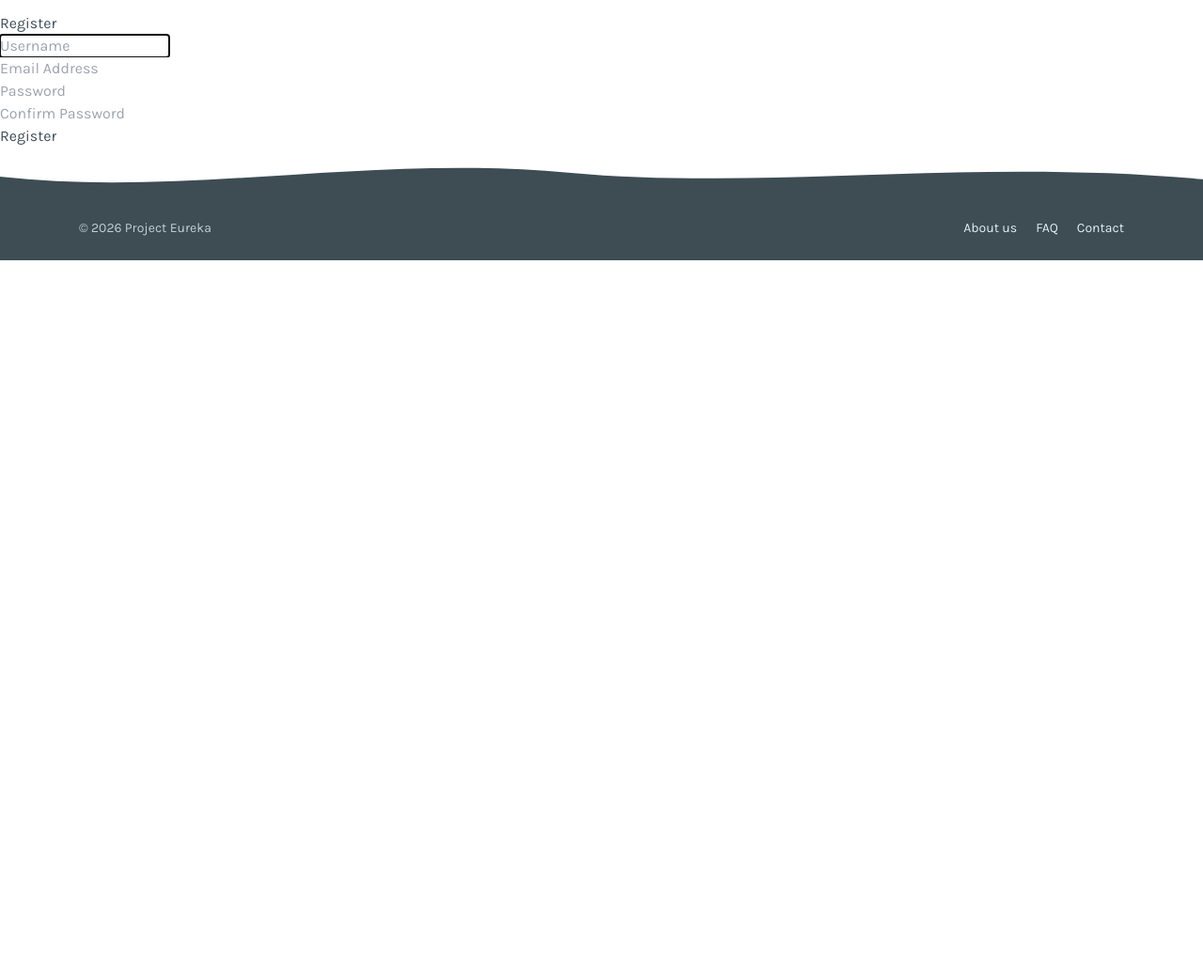
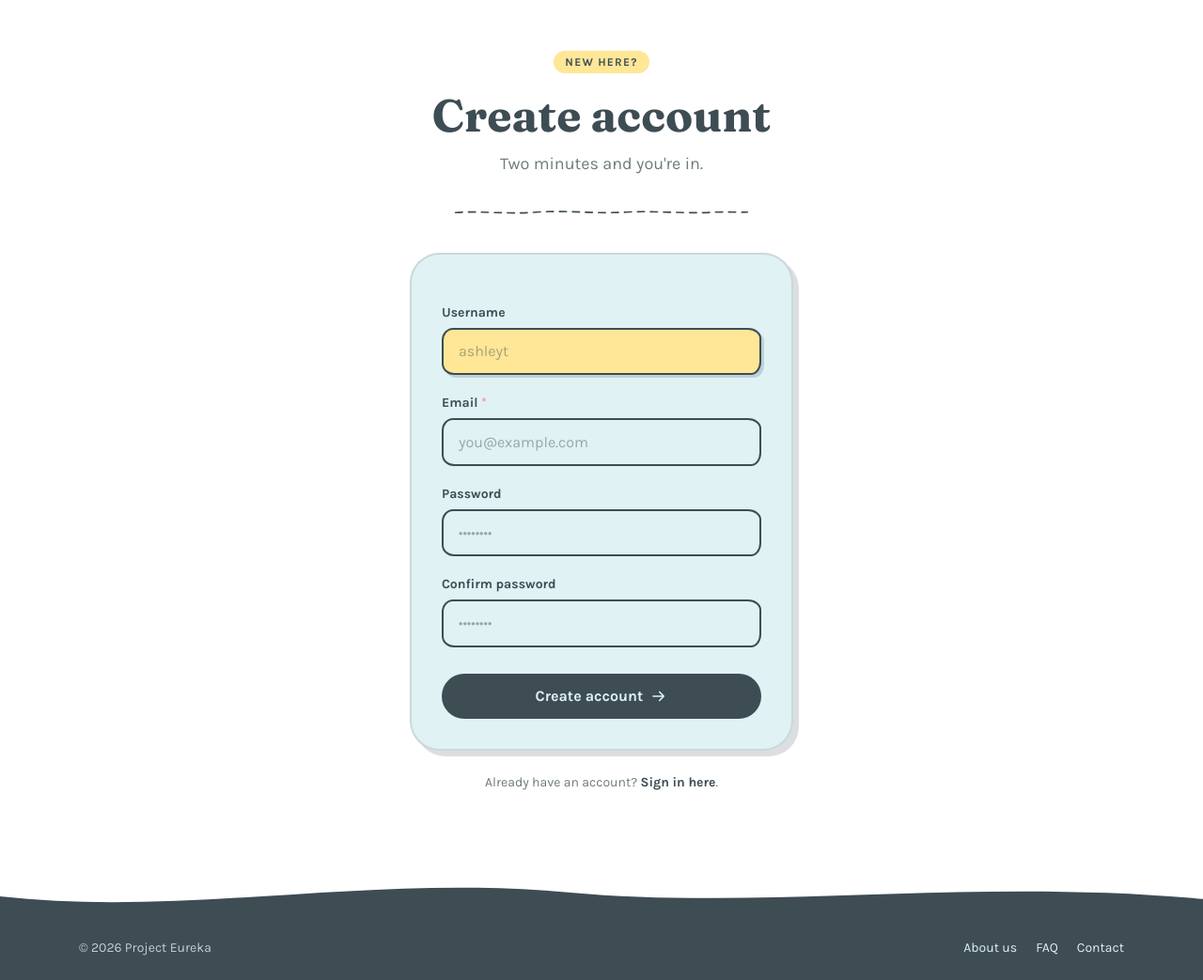
Before and after one commit to Yeffian/project_eureka, a Django app: page /register/ in a window 1280 px wide. Shown: the part 115-1158 px from the top of the page at 94% size. Before the commit the page ends 392 px from the top, so only its background shows below. Run offline with Django 5.2, Linux system fonts and the light colour scheme; some libraries are stand-ins or nearby versions.

Commit message:
fix: add styling to login and register forms

```diff
--- a/core/templates/core/register.html
+++ b/core/templates/core/register.html
@@ -3,30 +3,65 @@
 {% block title %}Project Eureka — Register{% endblock %}
 
 {% block content %}
+<section class="mx-auto max-w-md px-5 pt-10 pb-20">
 
-<h2>Register</h2>
+  <!-- ░░ Hero ░░ -->
+  <div class="reveal text-center mb-10">
+    <p class="inline-block rounded-full bg-butter px-3 py-1 text-xs font-bold uppercase tracking-widest mb-5">New here?</p>
+    <h1 class="font-display text-5xl font-bold leading-[1.05] mb-3">Create account</h1>
+    <p class="text-inksoft text-lg leading-relaxed">Two minutes and you're in.</p>
+
+    <!-- hand-drawn dashed divider -->
+    <svg viewBox="0 0 600 14" class="w-full max-w-xs mx-auto block mt-8" aria-hidden="true">
+      <path d="M8 8 C 60 4 110 12 170 7 C 230 3 290 11 350 7 C 410 4 470 11 530 7 C 555 6 575 8 592 7" fill="none" stroke="#3E4C54" stroke-width="3" stroke-linecap="round" stroke-dasharray="14 12"/>
+    </svg>
+  </div>
+
+  <!-- ░░ Form card ░░ -->
+  <div class="reveal rounded-blob bg-cream border-2 border-ink/15 shadow-[6px_6px_0_0_rgba(62,76,84,0.18)] p-8">
 
     {% if message %}
-<div>{{ message }}</div>
+      <div class="mb-6 rounded-2xl bg-blush/40 border-2 border-ink/15 px-4 py-3 text-sm">
+        {{ message }}
+      </div>
     {% endif %}
 
-    <form action="{% url 'core:register' %}" method="post">
+    <form action="{% url 'core:register' %}" method="post" class="space-y-5" novalidate>
       {% csrf_token %}
-        <div class="form-group">
-            <input class="form-control" autofocus type="text" name="username" placeholder="Username">
+
+      <div>
+        <label for="username" class="block text-sm font-bold mb-1.5">Username</label>
+        <input autofocus type="text" id="username" name="username" required class="doodle-input" placeholder="ashleyt">
       </div>
-        <div class="form-group">
-            <input class="form-control" type="email" name="email" placeholder="Email Address">
+
+      <div>
+        <label for="email" class="block text-sm font-bold mb-1.5">Email <span class="text-lilac">*</span></label>
+        <input type="email" id="email" name="email" required class="doodle-input" placeholder="you@example.com">
       </div>
-        <div class="form-group">
-            <input class="form-control" type="password" name="password" placeholder="Password">
+
+      <div>
+        <label for="password" class="block text-sm font-bold mb-1.5">Password</label>
+        <input type="password" id="password" name="password" required class="doodle-input" placeholder="••••••••">
       </div>
-        <div class="form-group">
-            <input class="form-control" type="password" name="confirmation" placeholder="Confirm Password">
+
+      <div>
+        <label for="confirmation" class="block text-sm font-bold mb-1.5">Confirm password</label>
+        <input type="password" id="confirmation" name="confirmation" required class="doodle-input" placeholder="••••••••">
       </div>
-        <input class="btn btn-primary" type="submit" value="Register">
+
+      <div class="pt-2">
+        <button type="submit" class="w-full inline-flex items-center justify-center gap-2 rounded-full bg-ink text-cream px-6 py-3 font-bold hover:bg-ink/80 transition-colors focus-visible:outline focus-visible:outline-2 focus-visible:outline-offset-2 focus-visible:outline-ink">
+          Create account
+          <svg width="18" height="18" viewBox="0 0 24 24" fill="none" aria-hidden="true"><path d="M4 12h15m0 0-6-6m6 6-6 6" stroke="currentColor" stroke-width="2.2" stroke-linecap="round" stroke-linejoin="round"/></svg>
+        </button>
+      </div>
     </form>
+  </div>
 
-
-
+  <!-- ░░ Login link ░░ -->
+  <p class="reveal mt-6 text-center text-sm text-inksoft">
+    Already have an account?
+    <a href="{% url 'core:login' %}" class="squiggle-link font-bold text-ink">Sign in here</a>.
+  </p>
+</section>
 {% endblock %}
```
Also changed, not shown: core/templates/core/login.html (+43 -16 lines). Lines whose indentation alone changed are shown as unchanged.
